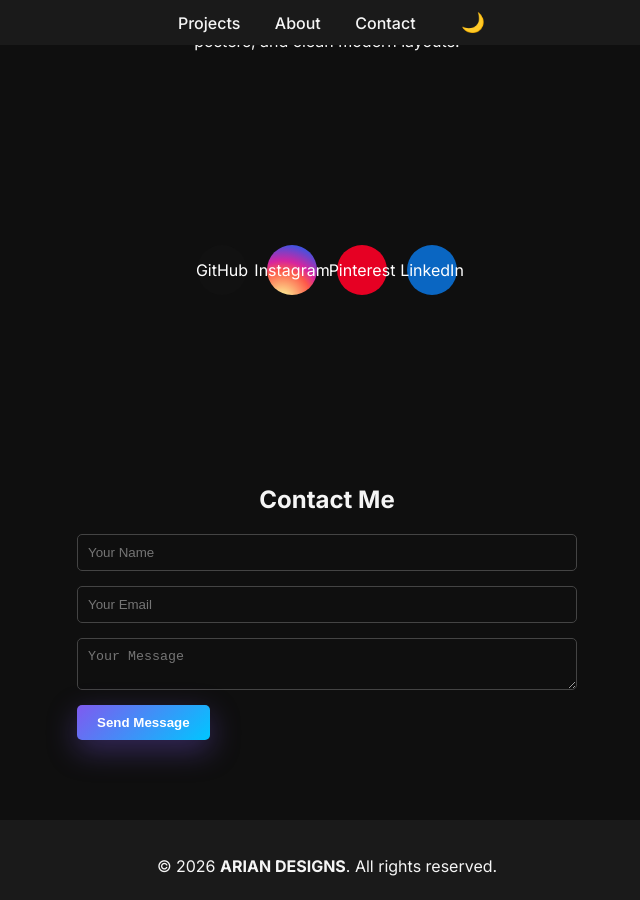
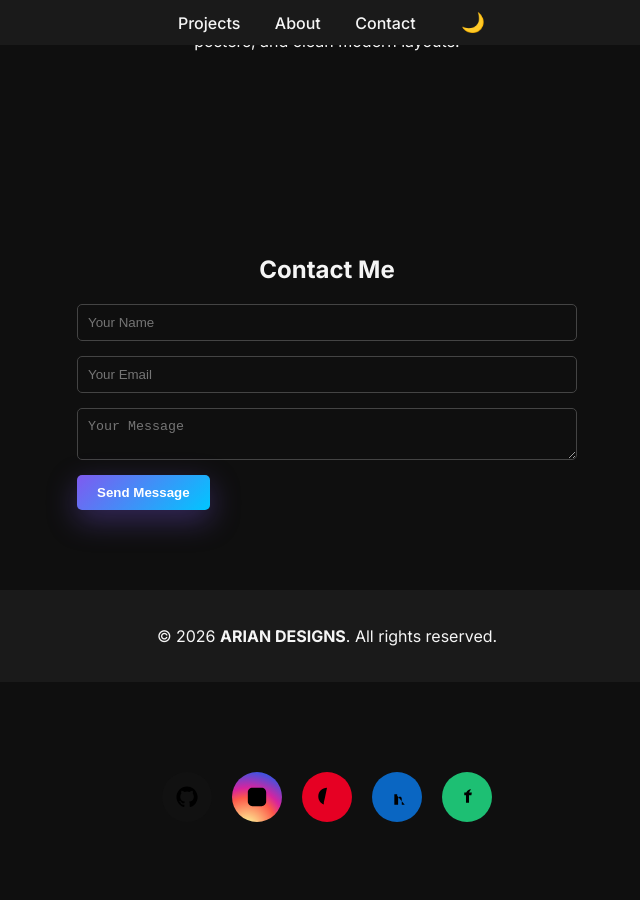
Before and after one commit to ariantechzone-stack/ariantechzone-stack.github.io, a Jekyll site: the page built from index.md, in a window 1280 px wide and 900 px high, scrolled down 1744 px. Shown: the whole window, without its empty margins (313-953 px from the left). Built offline with Jekyll 4.4.1, drawn with Linux system fonts in a browser that asks for light colours.

Commit message:
Update index.md

```diff
--- a/index.md
+++ b/index.md
@@ -51,13 +51,6 @@ title: ARIAN DESIGNS
   </p>
 </section>
 
-<!-- ================= SOCIALS ================= -->
-<section class="socials">
-  <a href="https://github.com/ariantechzone-stack" target="_blank" class="social-link github">GitHub</a>
-  <a href="https://instagram.com/_arian.designs_" target="_blank" class="social-link instagram">Instagram</a>
-  <a href="https://pinterest.com/ariantech" target="_blank" class="social-link pinterest">Pinterest</a>
-  <a href="https://www.linkedin.com/in/arian-varx-0660b539b" target="_blank" class="social-link linkedin">LinkedIn</a>
-</section>
 
 <!-- ================= CONTACT ================= -->
 <section id="contact">
```
